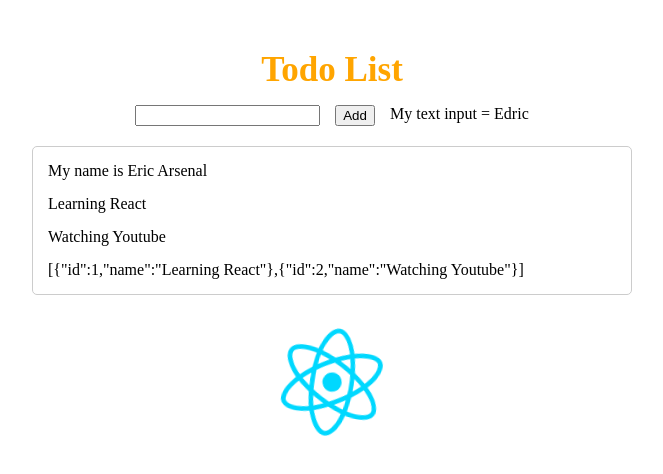
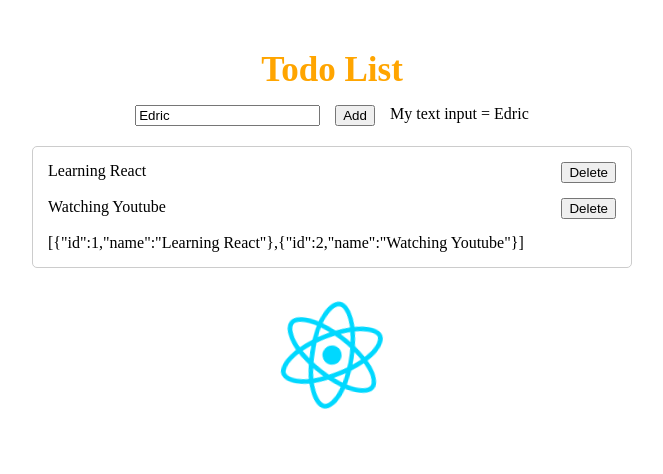
Before and after one commit to nthuwng/Font_End_REACT, a React (Vite) app: page / in a window 1280 px wide. Shown: the top 474 px of the page, without its empty margins (308-971 px from the left). Built offline with nearby package versions, Linux system fonts and the light colour scheme.

Commit message:
video 39

```diff
--- a/src/components/todo/TodoData.jsx
+++ b/src/components/todo/TodoData.jsx
@@ -1,22 +1,18 @@
 const TodoData = (props) => {
-  //props là một object {}
-  // {
-  //     name: "ERic",
-  //     age: 25,
-  //     data: {}
-  // }
-  const { name, age, data } = props;
-  // const name = props.name;
-  // const age = props.age;
-  // const data = props.data;
-
-  console.log(">>> check props: ", props);
+  const { todoList } = props;
+  console.log(">>> check props: ", todoList);
 
   return (
     <div className="todo-data">
-      <div>My name is {name}</div>
-      <div> Learning React </div>
-      <div> Watching Youtube</div>
+      {todoList.map((item, index) => {
+        console.log(">>> check item: ", item, index);
+        return (
+          <div className="todo-item">
+            <div>{item.name}</div>
+            <button>Delete</button>
+          </div>
+        );
+      })}
       <div>{JSON.stringify(props.todoList)}</div>
     </div>
   );
--- a/src/components/todo/TodoNew.jsx
+++ b/src/components/todo/TodoNew.jsx
@@ -7,6 +7,7 @@
   const [valueInput, setValueInput] = useState("Edric");
   const handleOnClick = () => {
     addNewTodo(valueInput);
+    setValueInput("");
   };
 
   const handleOnChange = (name) => {
@@ -17,6 +18,7 @@
       <input
         type="text"
         onChange={(Event) => handleOnChange(Event.target.value)}
+        value={valueInput}
       />
       <button style={{ cursor: "pointer" }} onClick={handleOnClick}>
         Add
--- a/src/components/todo/todo.css
+++ b/src/components/todo/todo.css
@@ -32,7 +32,10 @@
   text-align: center;
   margin-top: 15px;
 }
-
+.todo-item {
+  display: flex;
+  justify-content: space-between;
+}
 .logo {
   height: 6em;
   padding: 1.5em;
```
